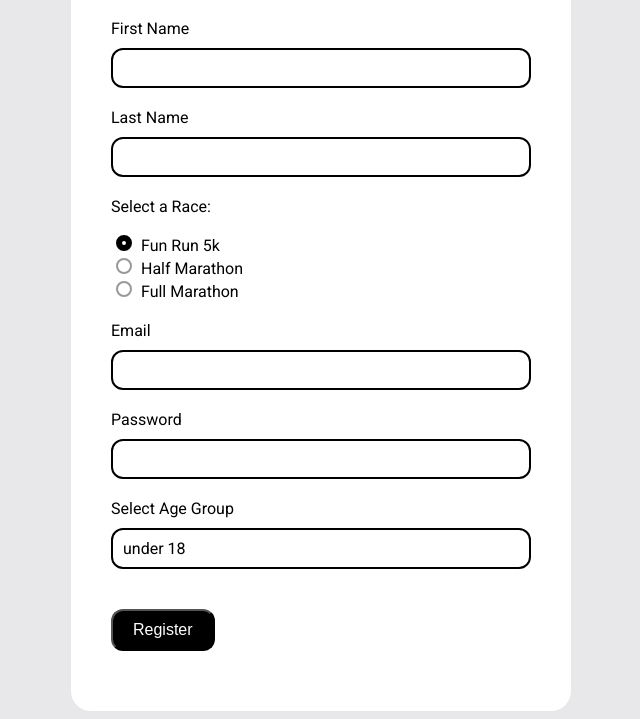
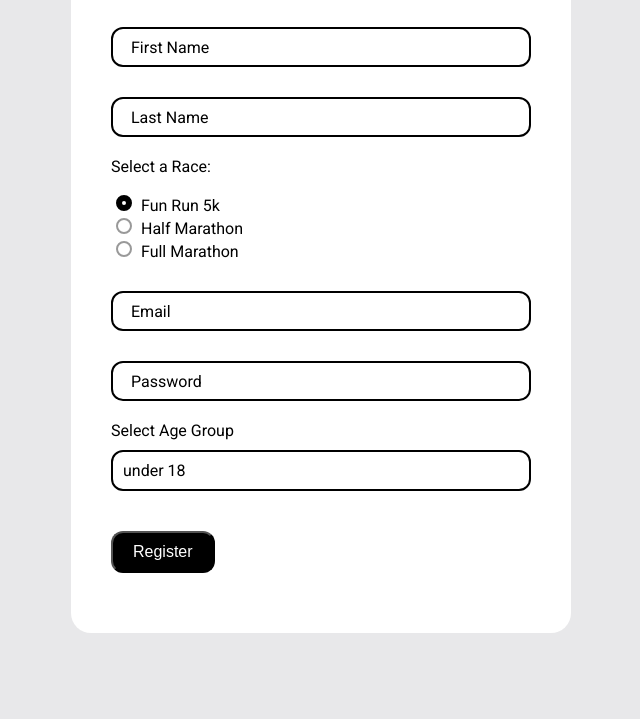
Before and after one commit to Karolinaa12/Marathon-registration, a plain HTML site: page index.html in a window 1280 px wide. Shown: the part 110-829 px from the top of the page, without its empty margins (319-959 px from the left). After the commit the page ends 800 px from the top, so only its background shows below. Drawn offline with Linux system fonts and the light colour scheme.

Commit message:
Added animation

```diff
--- a/index.html
+++ b/index.html
@@ -18,7 +18,6 @@
       <h1>Race Registration</h1>
       <form action="">
         <div>
-          <label for="first-name">First Name</label>
           <div class="input-container">
             <input
               class="input-text"
@@ -27,8 +26,8 @@
               id="first-name"
               required
             />
+            <label for="first-name">First Name</label>
           </div>
-          <label for="last-name">Last Name</label>
           <div class="input-container">
             <input
               class="input-text"
@@ -37,6 +36,7 @@
               id="last-name"
               required
             />
+            <label for="last-name">Last Name</label>
           </div>
         </div>
         <p>Select a Race:</p>
@@ -71,7 +71,7 @@
             <label for="full-marathon">Full Marathon</label>
           </div>
         </div>
-        <label for="email">Email</label>
+
         <div class="input-container">
           <input
             class="input-text"
@@ -80,8 +80,9 @@
             id="email"
             required
           />
+          <label for="email">Email</label>
         </div>
-        <label for="password">Password</label>
+
         <div class="input-container">
           <input
             class="input-text"
@@ -90,6 +91,7 @@
             id="password"
             required
           />
+          <label for="password">Password</label>
         </div>
         <div>
           <label for="age">Select Age Group</label>
--- a/style.css
+++ b/style.css
@@ -31,7 +31,16 @@ input {
 input:checked {
   border: 6px solid black;
 }
-
+.input-container label {
+  position: absolute;
+  top: 11px;
+  left: 20px;
+  transition: 0.6s;
+}
+.input-container input:focus ~ label,
+.input-container input:valid ~ label {
+  transform: translateX(-13px) translateY(-35px);
+}
 select {
   appearance: none;
   background-color: transparent;
@@ -58,7 +67,7 @@ select {
   height: 40px;
   position: relative;
   width: 100%;
-  margin: 10px 0 20px 0;
+  margin: 30px 0 20px 0;
 }
 
 .input-select {
```
